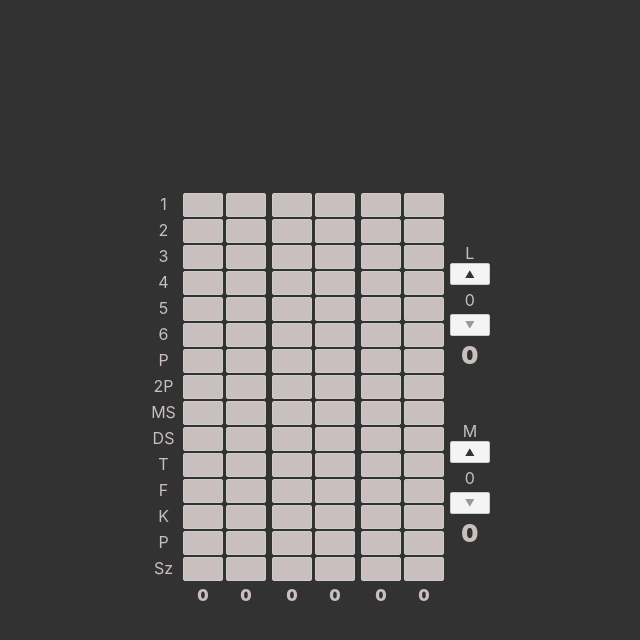
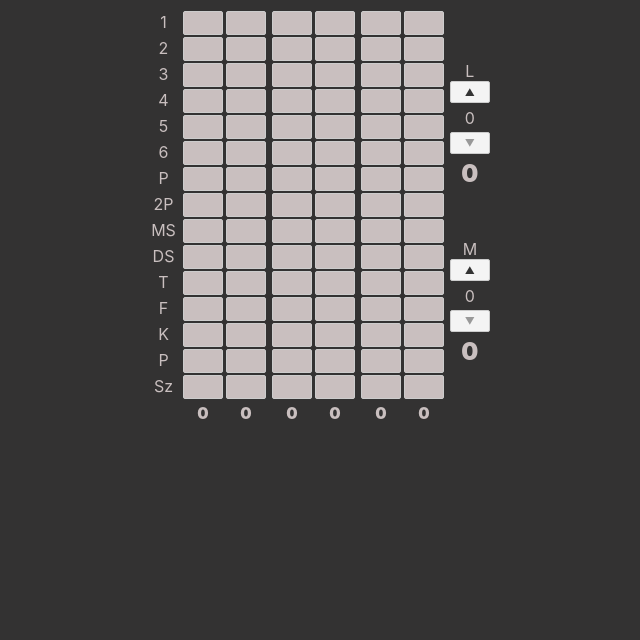
Before and after one commit to Qbius/pokos, a Svelte app: page / in a window 1280 px wide. Shown: the top 640 px of the page, without its empty margins (322-962 px from the left). Built offline with nearby package versions, Linux system fonts and the light colour scheme.

Commit message:
moving around

```diff
--- a/src/App.svelte
+++ b/src/App.svelte
@@ -42,13 +42,13 @@
 	main {
 		display: flex;
 		justify-content: center;
-		align-items: center;
+		align-items: flex-start;
 		width: 100%;
 		height: 100%;
+		padding-top: 10px;
 	}
 
 	#content {
-		margin: auto;
 		display: flex;
 	}
 
```
